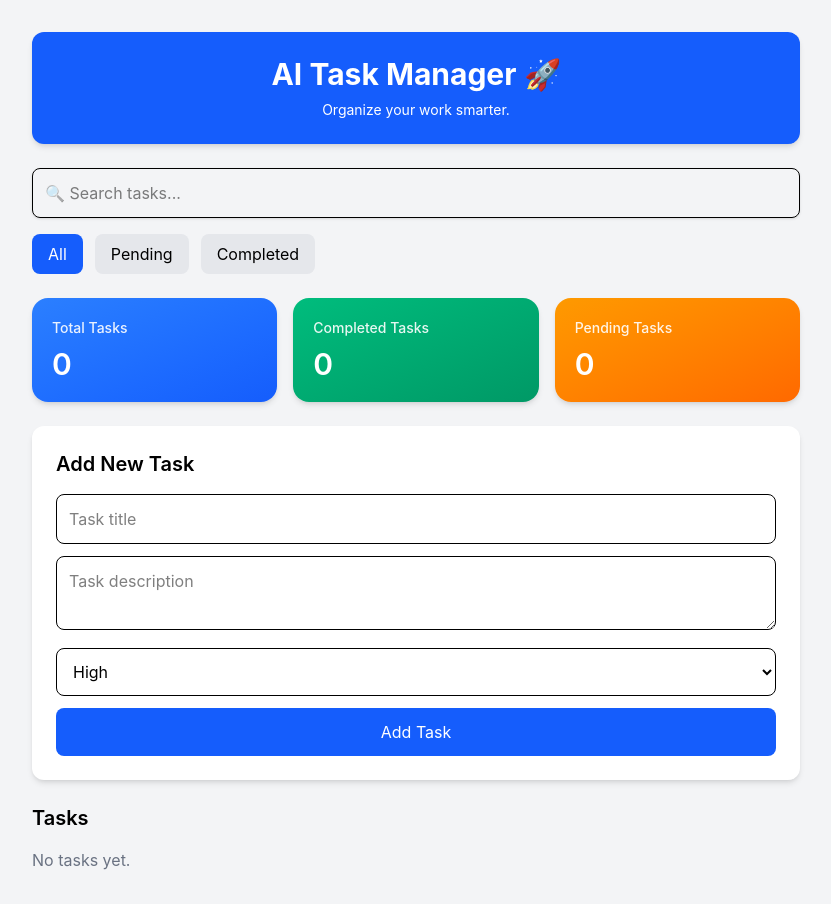
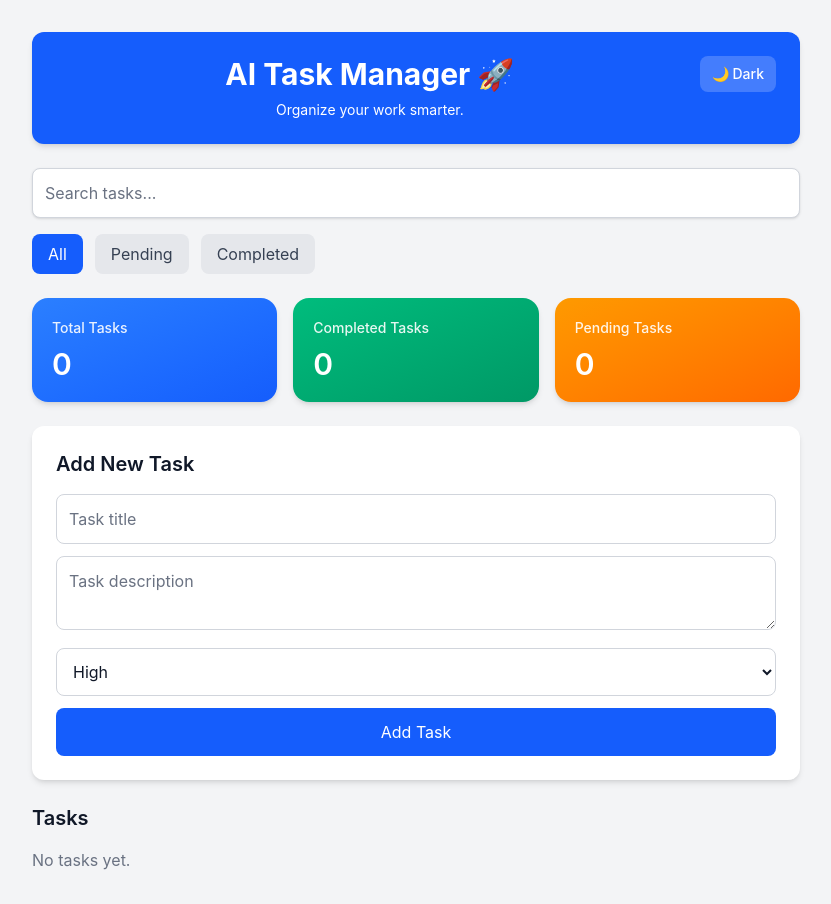
Before and after one commit to Mahishukla1207/ai-task-manager, a React (Vite) app: page / in a window 1280 px wide. Shown: the whole page, without its empty margins (224-1055 px from the left). Built offline with nearby package versions, Linux system fonts and the light colour scheme.

Commit message:
Add dark mode support

```diff
--- a/src/App.jsx
+++ b/src/App.jsx
@@ -7,6 +7,7 @@ import FilterBar from "./components/FilterBar";
 import Stats from "./components/Stats";
 
 const STORAGE_KEY = "ai-task-manager-tasks";
+const THEME_STORAGE_KEY = "ai-task-manager-theme";
 
 function App() {
   const [tasks, setTasks] = useState(() => {
@@ -22,6 +23,16 @@ function App() {
   });
   const [searchQuery, setSearchQuery] = useState("");
   const [filter, setFilter] = useState("All");
+  const [isDark, setIsDark] = useState(() => {
+    if (typeof window === "undefined") return false;
+
+    try {
+      return window.localStorage.getItem(THEME_STORAGE_KEY) === "dark";
+    } catch (error) {
+      console.error("Failed to load theme from localStorage:", error);
+      return false;
+    }
+  });
 
   useEffect(() => {
     try {
@@ -30,6 +41,16 @@ function App() {
       console.error("Failed to save tasks to localStorage:", error);
     }
   }, [tasks]);
+
+  useEffect(() => {
+    document.documentElement.classList.toggle("dark", isDark);
+
+    try {
+      window.localStorage.setItem(THEME_STORAGE_KEY, isDark ? "dark" : "light");
+    } catch (error) {
+      console.error("Failed to save theme to localStorage:", error);
+    }
+  }, [isDark]);
 
   const addTask = (task) => {
     setTasks((prevTasks) => [...prevTasks, task]);
@@ -80,20 +101,29 @@ function App() {
     return matchesSearch && matchesFilter;
   });
 
+  const toggleTheme = () => {
+    setIsDark((prev) => !prev);
+  };
+
   return (
-    <div className="min-h-screen bg-gray-100 p-8">
-      <div className="max-w-3xl mx-auto">
-        <Header />
-        <SearchBar searchQuery={searchQuery} setSearchQuery={setSearchQuery} />
-        <FilterBar filter={filter} setFilter={setFilter} />
-        <Stats tasks={tasks} />
-        <TaskForm addTask={addTask} />
+    <div className="min-h-screen bg-gray-100 p-8 text-gray-900 transition-colors duration-300 dark:bg-slate-900 dark:text-slate-100">
+      <div className="mx-auto max-w-3xl">
+        <Header isDark={isDark} toggleTheme={toggleTheme} />
+        <SearchBar
+          searchQuery={searchQuery}
+          setSearchQuery={setSearchQuery}
+          isDark={isDark}
+        />
+        <FilterBar filter={filter} setFilter={setFilter} isDark={isDark} />
+        <Stats tasks={tasks} isDark={isDark} />
+        <TaskForm addTask={addTask} isDark={isDark} />
 
         <TaskList
           tasks={filteredTasks}
           deleteTask={deleteTask}
           toggleComplete={toggleComplete}
           editTask={editTask}
+          isDark={isDark}
         />
       </div>
     </div>
--- a/src/components/FilterBar.jsx
+++ b/src/components/FilterBar.jsx
@@ -1,16 +1,18 @@
-function FilterBar({ filter, setFilter }) {
+function FilterBar({ filter, setFilter, isDark }) {
   const buttons = ["All", "Pending", "Completed"];
 
   return (
-    <div className="flex gap-3 mt-4">
+    <div className="mt-4 flex gap-3">
       {buttons.map((btn) => (
         <button
           key={btn}
           onClick={() => setFilter(btn)}
-          className={`px-4 py-2 rounded-lg ${
+          className={`rounded-lg px-4 py-2 transition-colors duration-300 ${
             filter === btn
               ? "bg-blue-600 text-white"
-              : "bg-gray-200 hover:bg-gray-300"
+              : isDark
+              ? "bg-slate-700 text-slate-200 hover:bg-slate-600"
+              : "bg-gray-200 text-gray-700 hover:bg-gray-300"
           }`}
         >
           {btn}
--- a/src/components/Header.jsx
+++ b/src/components/Header.jsx
@@ -1,10 +1,29 @@
-function Header() {
+function Header({ isDark, toggleTheme }) {
   return (
-    <header className="bg-blue-600 text-white p-6 rounded-xl shadow-md text-center">
-      <h1 className="text-3xl font-bold">AI Task Manager 🚀</h1>
-      <p className="text-sm mt-2">
-        Organize your work smarter.
-      </p>
+    <header
+      className={`rounded-xl p-6 shadow-md transition-colors duration-300 ${
+        isDark ? "bg-slate-800 text-slate-100" : "bg-blue-600 text-white"
+      }`}
+    >
+      <div className="flex items-start justify-between gap-4">
+        <div className="flex-1 text-center">
+          <h1 className="text-3xl font-bold">AI Task Manager 🚀</h1>
+          <p className="mt-2 text-sm">
+            Organize your work smarter.
+          </p>
+        </div>
+
+        <button
+          onClick={toggleTheme}
+          className={`rounded-lg px-3 py-2 text-sm font-medium transition-colors duration-300 ${
+            isDark
+              ? "bg-slate-700 text-slate-100 hover:bg-slate-600"
+              : "bg-white/20 text-white hover:bg-white/30"
+          }`}
+        >
+          {isDark ? "☀️ Light" : "🌙 Dark"}
+        </button>
+      </div>
     </header>
   );
 }
--- a/src/components/SearchBar.jsx
+++ b/src/components/SearchBar.jsx
@@ -1,12 +1,16 @@
-function SearchBar({ searchQuery, setSearchQuery }) {
+function SearchBar({ searchQuery, setSearchQuery, isDark }) {
   return (
     <div className="mt-6">
       <input
         type="text"
-        placeholder="🔍 Search tasks..."
+        placeholder="Search tasks..."
         value={searchQuery}
         onChange={(e) => setSearchQuery(e.target.value)}
-        className="w-full border rounded-lg p-3 shadow-sm focus:outline-none focus:ring-2 focus:ring-blue-500"
+        className={`w-full rounded-lg border p-3 shadow-sm transition-colors duration-300 focus:outline-none focus:ring-2 focus:ring-blue-500 ${
+          isDark
+            ? "border-slate-600 bg-slate-800 text-slate-100 placeholder-slate-400"
+            : "border-gray-300 bg-white text-gray-900 placeholder-gray-500"
+        }`}
       />
     </div>
   );
--- a/src/components/Stats.jsx
+++ b/src/components/Stats.jsx
@@ -1,4 +1,4 @@
-function Stats({ tasks }) {
+function Stats({ tasks, isDark }) {
   const totalTasks = tasks.length;
   const completedTasks = tasks.filter((task) => task.completed).length;
   const pendingTasks = totalTasks - completedTasks;
@@ -26,7 +26,9 @@ function Stats({ tasks }) {
       {cards.map((card) => (
         <div
           key={card.title}
-          className={`rounded-2xl p-5 shadow-md transition-transform hover:-translate-y-1 ${card.accent}`}
+          className={`rounded-2xl p-5 shadow-md transition-all duration-300 hover:-translate-y-1 ${card.accent} ${
+            isDark ? "ring-1 ring-white/10" : ""
+          }`}
         >
           <p className="text-sm font-medium opacity-90">{card.title}</p>
           <p className="mt-2 text-3xl font-semibold">{card.value}</p>
--- a/src/components/TaskForm.jsx
+++ b/src/components/TaskForm.jsx
@@ -1,6 +1,6 @@
 import { useState } from "react";
 
-function TaskForm({ addTask }) {
+function TaskForm({ addTask, isDark }) {
   const [title, setTitle] = useState("");
   const [description, setDescription] = useState("");
   const [priority, setPriority] = useState("High");
@@ -26,40 +26,50 @@ function TaskForm({ addTask }) {
   return (
     <form
       onSubmit={handleSubmit}
-      className="bg-white p-6 rounded-xl shadow-md mt-6"
+      className={`mt-6 rounded-xl p-6 shadow-md transition-colors duration-300 ${
+        isDark ? "bg-slate-800 text-slate-100" : "bg-white text-gray-900"
+      }`}
     >
-      <h2 className="text-xl font-semibold mb-4">
-        Add New Task
-      </h2>
+      <h2 className="mb-4 text-xl font-semibold">Add New Task</h2>
 
       <input
         type="text"
         placeholder="Task title"
         value={title}
         onChange={(e) => setTitle(e.target.value)}
-        className="w-full border rounded-lg p-3 mb-3"
+        className={`mb-3 w-full rounded-lg border p-3 transition-colors duration-300 ${
+          isDark
+            ? "border-slate-600 bg-slate-700 text-slate-100 placeholder-slate-400"
+            : "border-gray-300 bg-white text-gray-900 placeholder-gray-500"
+        }`}
       />
 
       <textarea
         placeholder="Task description"
         value={description}
         onChange={(e) => setDescription(e.target.value)}
-        className="w-full border rounded-lg p-3 mb-3"
+        className={`mb-3 w-full rounded-lg border p-3 transition-colors duration-300 ${
+          isDark
+            ? "border-slate-600 bg-slate-700 text-slate-100 placeholder-slate-400"
+            : "border-gray-300 bg-white text-gray-900 placeholder-gray-500"
+        }`}
       />
 
       <select
         value={priority}
         onChange={(e) => setPriority(e.target.value)}
-        className="w-full border rounded-lg p-3 mb-3"
+        className={`mb-3 w-full rounded-lg border p-3 transition-colors duration-300 ${
+          isDark
+            ? "border-slate-600 bg-slate-700 text-slate-100"
+            : "border-gray-300 bg-white text-gray-900"
+        }`}
       >
         <option>High</option>
         <option>Medium</option>
         <option>Low</option>
       </select>
 
-      <button
-        className="bg-blue-600 text-white w-full py-3 rounded-lg"
-      >
+      <button className="w-full rounded-lg bg-blue-600 py-3 text-white transition-colors duration-300 hover:bg-blue-700">
         Add Task
       </button>
     </form>
--- a/src/components/TaskList.jsx
+++ b/src/components/TaskList.jsx
@@ -5,6 +5,7 @@ function TaskList({
   deleteTask,
   toggleComplete,
   editTask,
+  isDark,
 }) {
   const [editingId, setEditingId] = useState(null);
   const [editValue, setEditValue] = useState("");
@@ -27,22 +28,26 @@ function TaskList({
 
   return (
     <div className="mt-6">
-      <h2 className="text-xl font-semibold mb-4">
+      <h2 className={`mb-4 text-xl font-semibold ${isDark ? "text-slate-100" : "text-gray-900"}`}>
         Tasks
       </h2>
 
       {tasks.length === 0 ? (
-        <p className="text-gray-500">
+        <p className={isDark ? "text-slate-400" : "text-gray-500"}>
           No tasks yet.
         </p>
       ) : (
         tasks.map((task) => (
           <div
             key={task.id}
-            className={`rounded-xl shadow p-5 mb-4 ${
+            className={`mb-4 rounded-xl p-5 shadow-md transition-colors duration-300 ${
               task.completed
-                ? "bg-green-100"
-                : "bg-white"
+                ? isDark
+                  ? "bg-emerald-900/40 text-slate-100"
+                  : "bg-green-100 text-gray-900"
+                : isDark
+                ? "bg-slate-800 text-slate-100"
+                : "bg-white text-gray-900"
             }`}
           >
             {editingId === task.id ? (
@@ -51,19 +56,23 @@ function TaskList({
                   type="text"
                   value={editValue}
                   onChange={(e) => setEditValue(e.target.value)}
-                  className="w-full border border-gray-300 rounded-lg p-3 focus:outline-none focus:ring-2 focus:ring-blue-500"
+                  className={`w-full rounded-lg border p-3 transition-colors duration-300 focus:outline-none focus:ring-2 focus:ring-blue-500 ${
+                    isDark
+                      ? "border-slate-600 bg-slate-700 text-slate-100"
+                      : "border-gray-300 bg-white text-gray-900"
+                  }`}
                 />
 
                 <div className="flex gap-2">
                   <button
                     onClick={() => saveEditing(task.id)}
-                    className="bg-green-600 hover:bg-green-700 text-white px-4 py-2 rounded-lg"
+                    className="rounded-lg bg-green-600 px-4 py-2 text-white hover:bg-green-700"
                   >
                     Save
                   </button>
                   <button
                     onClick={cancelEditing}
-                    className="bg-gray-500 hover:bg-gray-600 text-white px-4 py-2 rounded-lg"
+                    className="rounded-lg bg-gray-500 px-4 py-2 text-white hover:bg-gray-600"
                   >
                     Cancel
                   </button>
@@ -71,9 +80,9 @@ function TaskList({
               </div>
             ) : (
               <h3
-                className={`font-bold text-lg ${
+                className={`text-lg font-bold ${
                   task.completed
-                    ? "line-through text-gray-500"
+                    ? "text-gray-500 line-through"
                     : ""
                 }`}
               >
@@ -84,29 +93,39 @@ function TaskList({
             <p
               className={`mt-2 ${
                 task.completed
-                  ? "line-through text-gray-500"
+                  ? isDark
+                    ? "text-slate-300 line-through"
+                    : "text-gray-500 line-through"
+                  : isDark
+                  ? "text-slate-300"
                   : "text-gray-600"
               }`}
             >
               {task.description}
             </p>
 
-            <div className="flex justify-between items-center mt-4">
-              <span className="px-3 py-1 rounded-full bg-blue-100 text-blue-700 text-sm">
+            <div className="mt-4 flex items-center justify-between">
+              <span
+                className={`rounded-full px-3 py-1 text-sm ${
+                  isDark
+                    ? "bg-blue-900/40 text-blue-200"
+                    : "bg-blue-100 text-blue-700"
+                }`}
+              >
                 {task.priority}
               </span>
 
               <div className="flex gap-2">
                 <button
                   onClick={() => startEditing(task)}
-                  className="bg-blue-500 hover:bg-blue-600 text-white px-4 py-2 rounded-lg"
+                  className="rounded-lg bg-blue-500 px-4 py-2 text-white hover:bg-blue-600"
                 >
                   Edit
                 </button>
 
                 <button
                   onClick={() => toggleComplete(task.id)}
-                  className={`px-4 py-2 rounded-lg text-white ${
+                  className={`rounded-lg px-4 py-2 text-white ${
                     task.completed
                       ? "bg-yellow-500 hover:bg-yellow-600"
                       : "bg-green-600 hover:bg-green-700"
@@ -117,7 +136,7 @@ function TaskList({
 
                 <button
                   onClick={() => deleteTask(task.id)}
-                  className="bg-red-500 hover:bg-red-600 text-white px-4 py-2 rounded-lg"
+                  className="rounded-lg bg-red-500 px-4 py-2 text-white hover:bg-red-600"
                 >
                   Delete
                 </button>
--- a/src/index.css
+++ b/src/index.css
@@ -1 +1,15 @@
 @import "tailwindcss";
+
+@custom-variant dark (&:where(.dark, .dark *));
+
+:root {
+  color-scheme: light;
+}
+
+html.dark {
+  color-scheme: dark;
+}
+
+body {
+  transition: background-color 0.3s ease, color 0.3s ease;
+}
```
